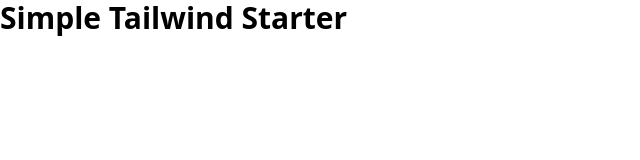
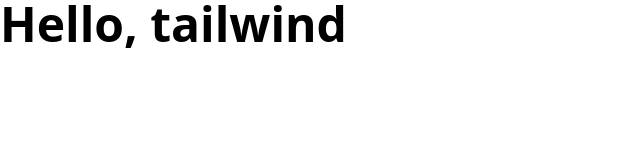
Before and after one commit to luAr26/clipboard-landing-page-tailwind, a website: page index.html in a window 1280 px wide. Shown: the whole page, without its empty margins (0-640 px from the left). Drawn offline with Linux system fonts and the light colour scheme.

Commit message:
Initial setup

```diff
--- a/index.html
+++ b/index.html
@@ -8,6 +8,6 @@
     <title>Simple tailwind starter</title>
   </head>
   <body>
-    <h1 class="text-3xl font-semibold">Simple Tailwind Starter</h1>
+    <h1 class="text-5xl font-semibold">Hello, tailwind</h1>
   </body>
 </html>
```
Also changed, not shown: css/style.css.
